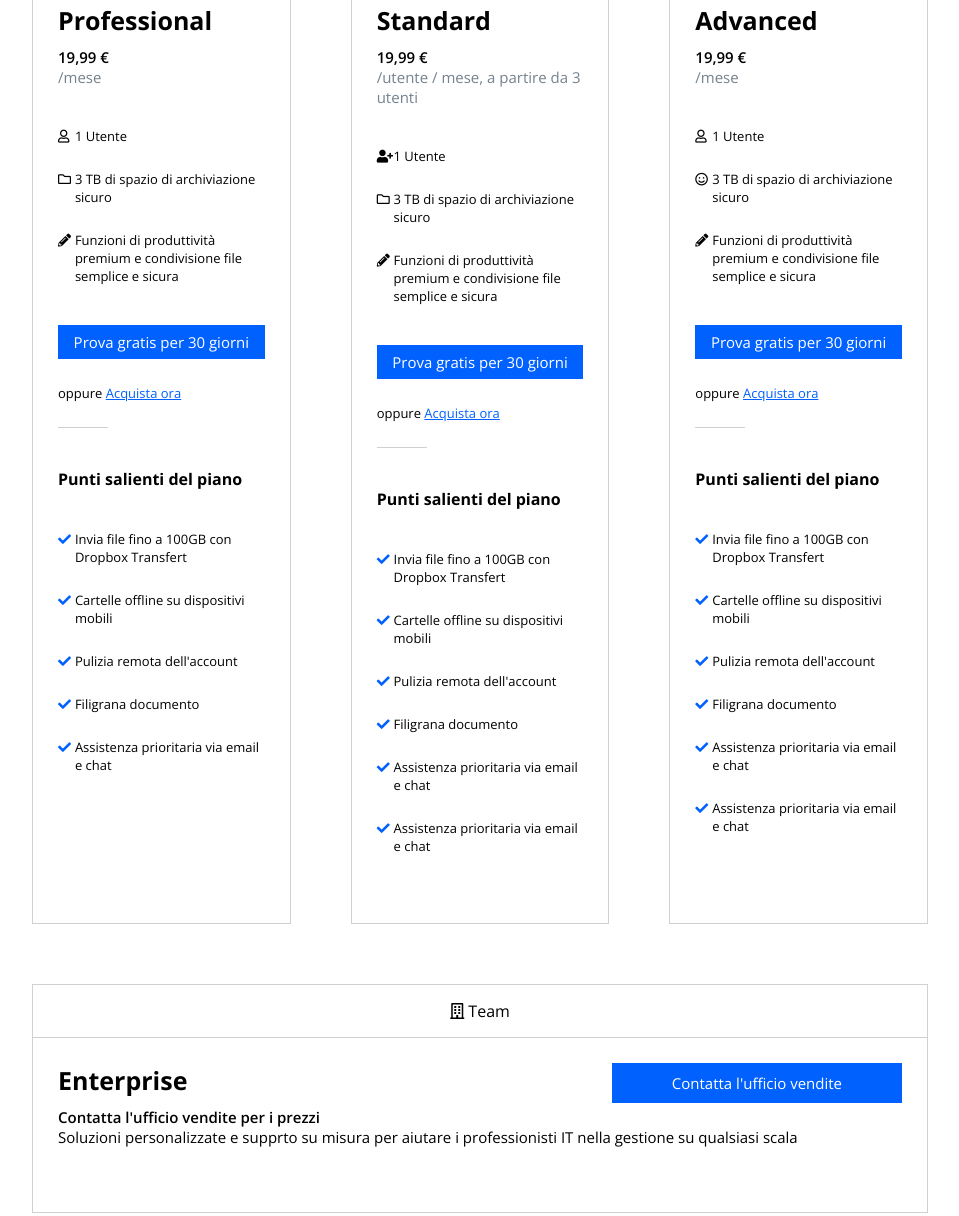
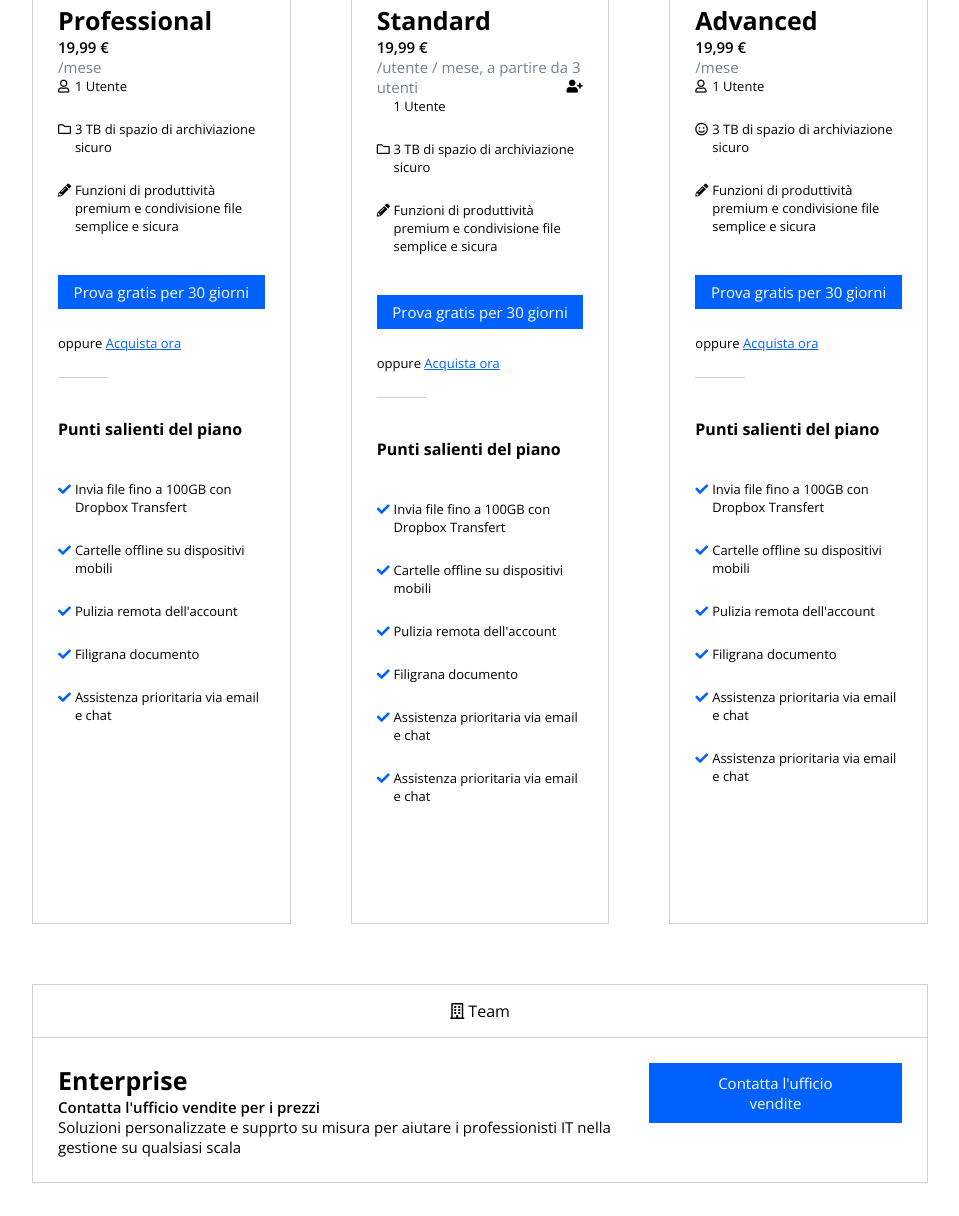
Before and after one commit to catanielena/htmlcss-dropbox, a plain HTML site: page index.html in a window 1280 px wide. Shown: the part 1300-2516 px from the top of the page, without its empty margins (160-1119 px from the left). Drawn offline with nearby package versions, Linux system fonts and the light colour scheme.

Commit message:
Fix: btn

```diff
--- a/css/style.css
+++ b/css/style.css
@@ -94,6 +94,11 @@ p .link:hover{
 }
 
 /* btn */
+button{
+    border-width: 0;
+    font-size: 15px;
+    font-family: 'Open Sans', sans-serif;
+}
 .btn{
     background-color:#0061ff;
     color: white;
@@ -277,9 +282,6 @@ main{
     padding: 25px;
 }
 
-.plan-cost-period{
-    margin: 10px 0 40px;
-}
 .plans .price{
     font-weight: 600;
 }
@@ -350,16 +352,18 @@ main{
 }
 
 
-#enterprise .plan-details{
-    position: relative;
+.plan-details > div{
+    float: left;
 }
 
-#enterprise .plan-details a{
-    position: absolute;
-    right: 25px;
-    top: 25px;
+.enterprise-left{
+    width: 70%;
 }
 
+.enterprise-right{
+    width: 30%;
+    text-align: right;
+}
 
 .partner-left, .partner-right{
     float: left;
--- a/index.html
+++ b/index.html
@@ -49,7 +49,7 @@
                             <a href="#">Accedi</a>
                         </li>
                         <li>
-                            <a href="#" class="btn">Inizia</a>
+                            <button type="button" href="#" class="btn">Inizia</button>
                         </li>
                     </ul>
                 </nav>
@@ -66,7 +66,7 @@
                             <p>
                                 Finalmente tutti i tuoi strumenti, contenuti e collaboratori sono accessibili dallo stesso posto. <br> Business è più di uno spazio di archiviazione sicuro: è un modo intelligente e integrato per ottimizzare il flusso di lavoro esistente.
                             </p>
-                            <a href="à" class="btn">Inizia la tua prova gratuita</a>
+                            <button type="button" class="btn">Inizia la tua prova gratuita</button>
                             <div>
                                 <p>Annulla in qualsiasi momento</p>
                             </div>
@@ -115,7 +115,7 @@
                                     </ul>
                                     <ul>
                                         <li>
-                                            <a href="#" class="btn extended">Prova gratis per 30 giorni</a>
+                                            <button type="button" href="#" class="btn extended">Prova gratis per 30 giorni</button>
                                         </li>
                                         <li>
                                             oppure <a href="" class="link">Acquista ora</a>
@@ -153,7 +153,7 @@
                                     </ul>
                                     <ul>
                                         <li>
-                                            <a href="#" class="btn extended">Prova gratis per 30 giorni</a>
+                                            <button type="button" href="#" class="btn extended">Prova gratis per 30 giorni</button>
                                         </li>
                                         <li>
                                             oppure <a href="" class="link">Acquista ora</a>
@@ -192,7 +192,7 @@
                                     </ul>
                                     <ul>
                                         <li>
-                                            <a href="#" class="btn extended">Prova gratis per 30 giorni</a>
+                                            <button type="button" href="#" class="btn extended">Prova gratis per 30 giorni</button>
                                         </li>
                                         <li>
                                             oppure <a href="" class="link">Acquista ora</a>
@@ -218,13 +218,15 @@
                                     <i class="far fa-building"></i>
                                     <span>Team</span>
                                 </div>
-                                <div class="plan-details">
-                                    <h3>Enterprise</h3>
-                                    <div class="plan-cost-period">
+                                <div class="plan-details clearfix">
+                                    <div class="enterprise-left">
+                                        <h3>Enterprise</h3>
                                         <p class="price">Contatta l'ufficio vendite per i prezzi</p>
                                         <p>Soluzioni personalizzate e supprto su misura per aiutare i professionisti IT nella gestione su qualsiasi scala</p>
                                     </div>
-                                    <a href="#" class="btn large"> Contatta l'ufficio vendite</a>
+                                    <div class="enterprise-right">
+                                        <button type="button" href="#" class="btn large"> Contatta l'ufficio vendite</button>
+                                    </div>
                                 </div>
                             </div>
                         </div>
@@ -245,7 +247,7 @@
                      <div class="partner-right">
                          <h3>Entra in contatto con un partner Dropbox</h3>
                          <p>Trova un partner Dropbox e HelloSign di fiducia. Ottieni le soluzioni e i servizi necessari per      raggiungere i tuoi obiettivi aziendali, tra uci implementazione, integrazione, gestione e supporto continui.</p>
-                         <a href="#" class="btn wth">Trova un partner</a>
+                         <button type="button" href="#" class="btn wth">Trova un partner</button>
                      </div>
                 </div>
 
@@ -421,7 +423,7 @@
                         <h2>Porta Dropbox Business <br> nella tua azienda.</h2>
                     </div>
                     <div class="call-to-action-right">
-                        <a href="" class="btn wth large">Inizia la tua prova gratuita</a>
+                        <button type="button" href="" class="btn wth large">Inizia la tua prova gratuita</button>
                     </div>
                 </div>
             </section>
```
